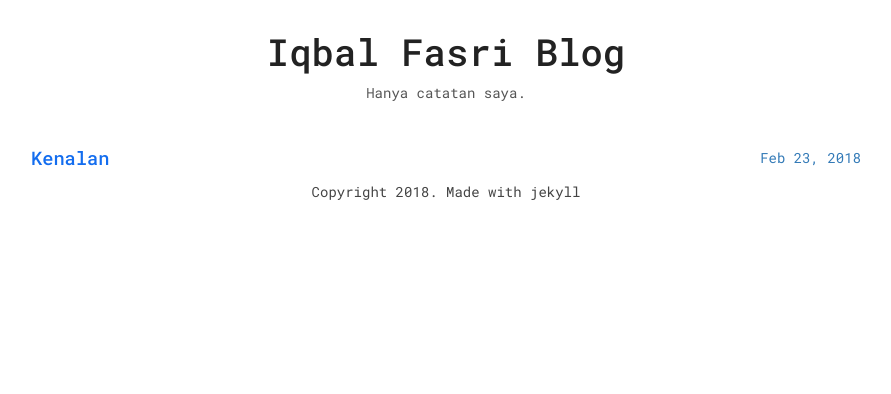
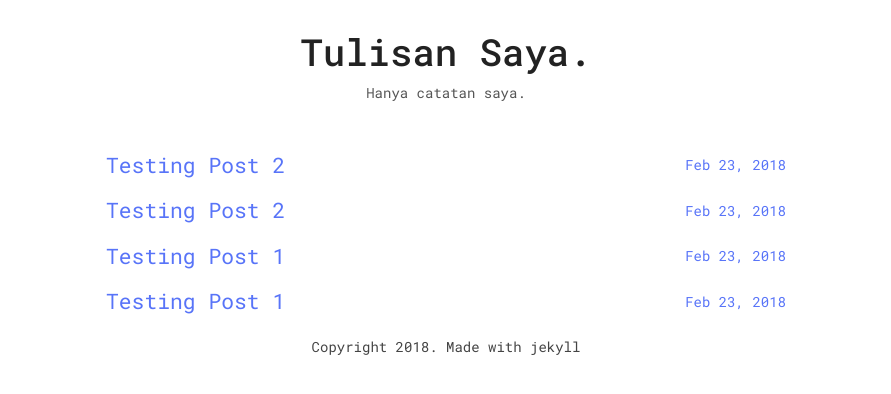
Before and after one commit to iqbalfasri/blog, a Jekyll site: the page built from index.html, in a window 1280 px wide. Shown: the top 394 px of the page, without its empty margins (194-1085 px from the left). Built offline with Jekyll 4.4.1, drawn with Linux system fonts in a browser that asks for light colours.

Commit message:
Styling halaman depan hampir selesai

```diff
--- a/_includes/header.html
+++ b/_includes/header.html
@@ -1,7 +1,7 @@
 <header class="header-wrapper" role="banner">
 
   <div class="header-content">
-    <h1> Iqbal Fasri Blog </h1>
+    <h1> Tulisan Saya. </h1>
     <p>Hanya catatan saya.</p>
   </div>
 
--- /dev/null
+++ b/_posts/2018-02-24-test-post-1.1.md
@@ -0,0 +1,6 @@
+---
+layout: post
+title:  "Testing Post 1"
+date:   2018-02-23 +0700
+---
+halo
--- /dev/null
+++ b/_posts/2018-02-24-test-post-1.md
@@ -0,0 +1,6 @@
+---
+layout: post
+title:  "Testing Post 1"
+date:   2018-02-23 +0700
+---
+halo
--- a/_posts/2018-02-24-saya.md
+++ b/_posts/2018-02-24-test-post-2.1.md
@@ -1,6 +1,6 @@
 ---
 layout: post
-title:  "Kenalan"
+title:  "Testing Post 2"
 date:   2018-02-23 +0700
 ---
 halo
--- /dev/null
+++ b/_posts/2018-02-24-test-post-2.md
@@ -0,0 +1,6 @@
+---
+layout: post
+title:  "Testing Post 2"
+date:   2018-02-23 +0700
+---
+halo
--- a/assets/index.css
+++ b/assets/index.css
@@ -3,10 +3,10 @@ body {
   font-family: 'Roboto Mono', monospace !important; }
 
 a:hover {
-  text-decoration: none; }
+  text-decoration: none !important; }
 
 .container {
-  max-width: 860px;
+  max-width: 720px;
   position: relative;
   background-color: white;
   overflow: auto; }
@@ -25,26 +25,43 @@ a:hover {
     font-size: 14px;
     color: #555555; }
 
-.post-list li, .post-list a {
+.post-list a.list-link {
   position: relative;
   display: flex;
   flex-direction: row-reverse;
   align-items: center;
   justify-content: space-between;
   text-decoration: none;
-  transition-property: padding-left;
-  transition-duration: .25s;
-  width: 100%; }
-  .post-list li:hover, .post-list a:hover {
-    padding-left: 10px; }
+  transition: 0.25s all ease-in-out;
+  width: 100%;
+  z-index: 1333;
+  padding: 5px 5px;
+  overflow: hidden;
+  border-radius: 4px;
+  margin: 5px 0; }
+  .post-list a.list-link::before {
+    content: " ";
+    position: absolute;
+    left: 0;
+    bottom: 0;
+    top: 0;
+    width: 0%;
+    background-color: #f4f4fc;
+    transition: .25s all ease-in-out;
+    z-index: -1; }
+  .post-list a.list-link:hover::before {
+    width: 100%; }
+  .post-list a.list-link:hover {
+    padding-left: 15px;
+    padding-right: 15px; }
+  .post-list a.list-link h3 {
+    color: #5874f8;
+    font-size: 16pt;
+    font-weight: 400;
+    text-decoration: none !important; }
 
-.post-link {
-  display: flex;
-  flex: 1;
-  color: #136def;
-  font-size: 14pt;
-  font-weight: 500;
-  text-decoration: none !important; }
+.post-meta {
+  color: #5874f8; }
 
 .footer {
   position: relative;
--- a/index.html
+++ b/index.html
@@ -13,12 +13,10 @@ layout: default
       {% for post in site.posts %}
       <li>
         {% assign date_format = site.minima.date_format | default: "%b %-d, %Y" %}
-        <a  href="{{ post.url | relative_url }}">
+        <a class="list-link" href="{{ post.url | relative_url }}">
             <span class="post-meta">{{ post.date | date: date_format }}</span>
             <h3>
-              <a class="post-link" href="{{ post.url | relative_url }}">
-                {{ post.title | escape }}
-              </a>
+              {{ post.title | escape }}
             </h3>
         </a>
         <!-- {{ post.excerpt }} -->
```
Also changed, not shown: assets/main.scss (+31 -39 lines), 1 other file.
